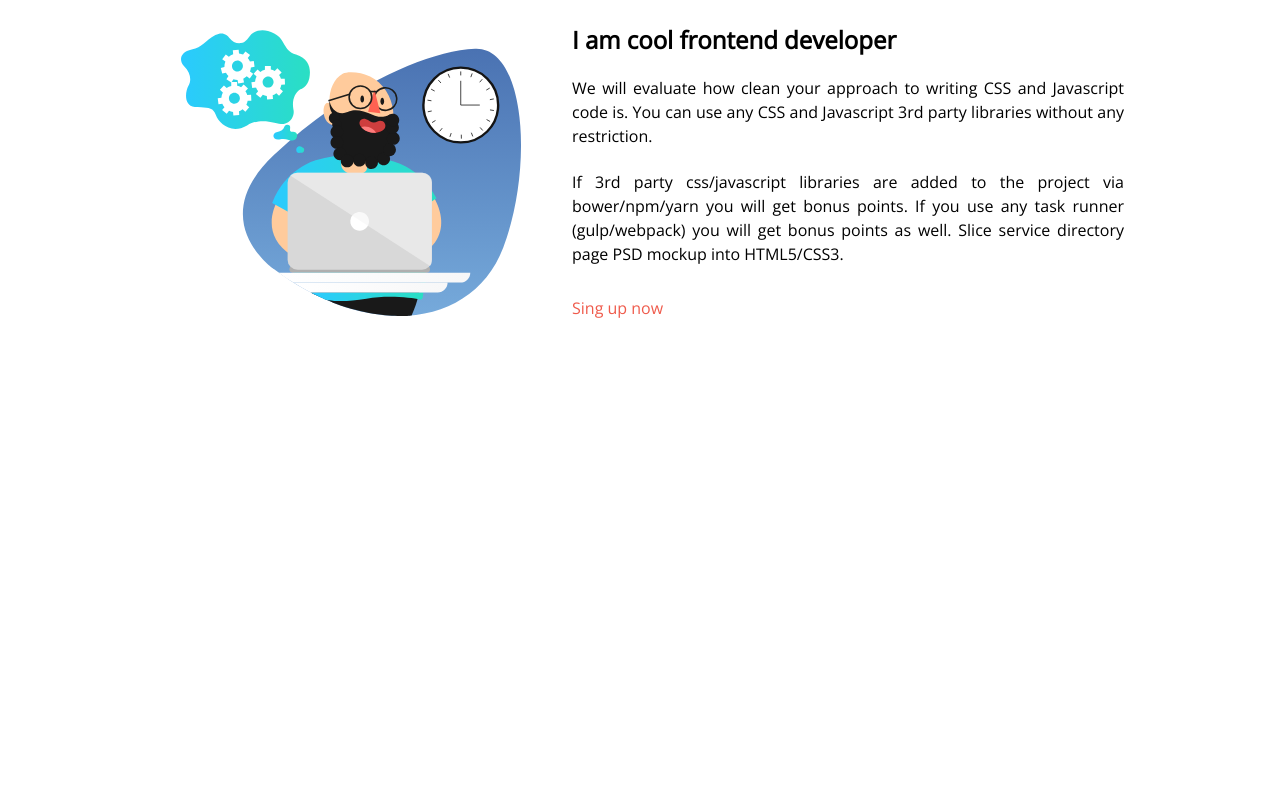
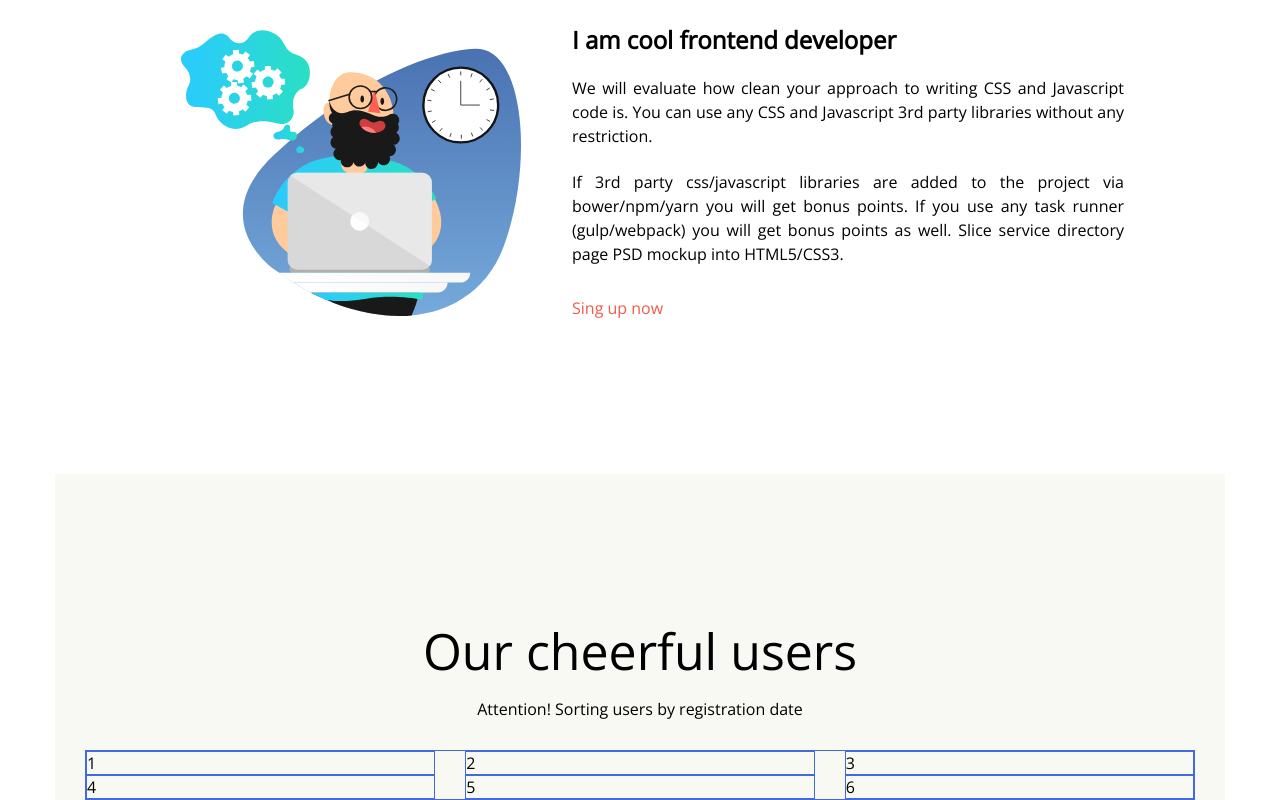
Before and after one commit to YMagrelo/react_task-registration-form, a React (Create React App) app: page / in a window 1280 px wide. Shown: the part 907-1707 px from the top of the page. Before the commit the page ends 1261 px from the top, so only its background shows below. Built offline with nearby package versions, Linux system fonts and the light colour scheme.

Commit message:
added Personals container

```diff
--- a/src/App.jsx
+++ b/src/App.jsx
@@ -4,12 +4,14 @@ import './resets.scss';
 import { Header } from './components/Header';
 import { About } from './components/About';
 import { Requirements } from './components/Requirements';
+import { Persons } from './components/Persons';
 
 const App = props => (
   <div className="app-wrapper">
     <Header />
     <About />
     <Requirements />
+    <Persons />
   </div>
 );
 
--- /dev/null
+++ b/src/components/Persons.jsx
@@ -0,0 +1,21 @@
+import React from 'react';
+import './Persons.scss';
+
+export const Persons = () => (
+  <section className="persons">
+    <h2 className="persons__heading">
+  Our cheerful users
+    </h2>
+    <p className="persons__underHeading">
+      Attention! Sorting users by registration date
+    </p>
+    <ul className="persons__list">
+      <li className="persons__item">1</li>
+      <li className="persons__item">2</li>
+      <li className="persons__item">3</li>
+      <li className="persons__item">4</li>
+      <li className="persons__item">5</li>
+      <li className="persons__item">6</li>
+    </ul>
+  </section>
+);
--- /dev/null
+++ b/src/components/Persons.scss
@@ -0,0 +1,32 @@
+@import '../variables.scss';
+@import '../mixins.scss';
+
+.persons {
+  position: relative;
+  top: 60px;
+  padding: 150px 30px 0 30px;
+  background-color: $backgroundColor2;
+
+  &__heading {
+    @include heading-1-desktop;
+    text-align: center;
+    margin-bottom: 20px;
+  }
+
+  &__underHeading {
+    text-align: center;
+    margin-bottom: 30px;
+  }
+
+  &__list {
+    display: grid;
+    grid-template-columns: repeat(3, 1fr);
+    grid-template-rows: repeat(2, 1fr);
+    grid-column-gap: 30px;
+    border: 0.7px solid royalblue;
+  }
+
+  &__item {
+    border: 0.7px solid royalblue;
+  }
+}
--- a/src/components/Requirements.scss
+++ b/src/components/Requirements.scss
@@ -5,12 +5,11 @@
   position: relative;
   max-width: 1024px;
   margin: auto;
-  padding: 152px 28px 0 53px;
+  padding: 152px 28px 125px 53px;
   top: 60px;
 
   &__heading {
     @include heading-1-desktop;
-    font-weight: 400;
     text-align: center;
     margin-bottom: 50px;
   }
--- a/src/mixins.scss
+++ b/src/mixins.scss
@@ -1,6 +1,7 @@
 @mixin heading-1-desktop {
   font-size: 50px;
   line-height: 54px;
+  font-weight: 400;
 }
 
 @mixin heading-1-tablet {
```
